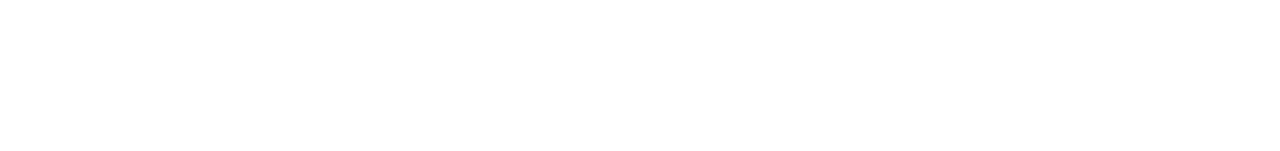
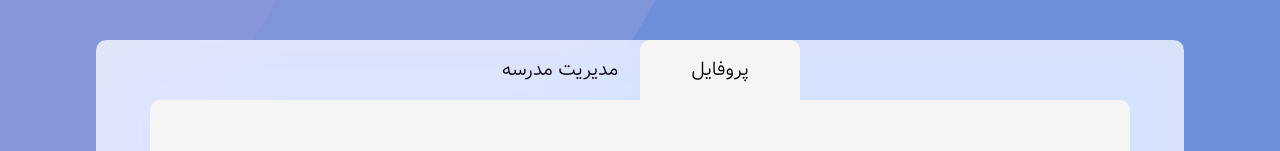
Before and after one commit to alivarastepour/LMS, a React (Create React App) app in the folder front-end/: page /accounts/manager/profile/1 in a window 1280 px wide. Before the commit this address had no page. Shown: the top 151 px of the page. Built offline with nearby package versions, Linux system fonts and the light colour scheme; the HTML template or start-up script is replaced by a standard one.

Commit message:
Route paths are updated

```diff
--- a/front-end/src/App.js
+++ b/front-end/src/App.js
@@ -16,7 +16,7 @@ const App = () => {
     <authContext.Provider value={{auth, setAuth}}>
       <Routes>
         <Route path='/' element={<Background component = {<MainPage/>}/>}/>
-        <Route path='/accounts/manager/:id' element={<Background component = {<Dashboard/>}/>}>
+        <Route path='/accounts/manager/profile/:id' element={<Background component = {<Dashboard/>}/>}>
           {/* <Route path=':dashboard' element={<div>hi</div>}/> */}
         </Route>
       </Routes>
--- a/front-end/src/Components/Sign-in/Sign-in.js
+++ b/front-end/src/Components/Sign-in/Sign-in.js
@@ -21,7 +21,7 @@ const SignIn = () => {
     const [state, dispatch] = useReducer(signInReducer, initialState);
     const {username, password, validUsername, validPassword, validLogin} = state;
 
-    const nav = () => navigator(`./accounts/manager/${sessionStorage.getItem('user')}`);
+    const nav = () => navigator(`./accounts/manager/profile/${sessionStorage.getItem('user')}`);
 
 
     return <>
```
